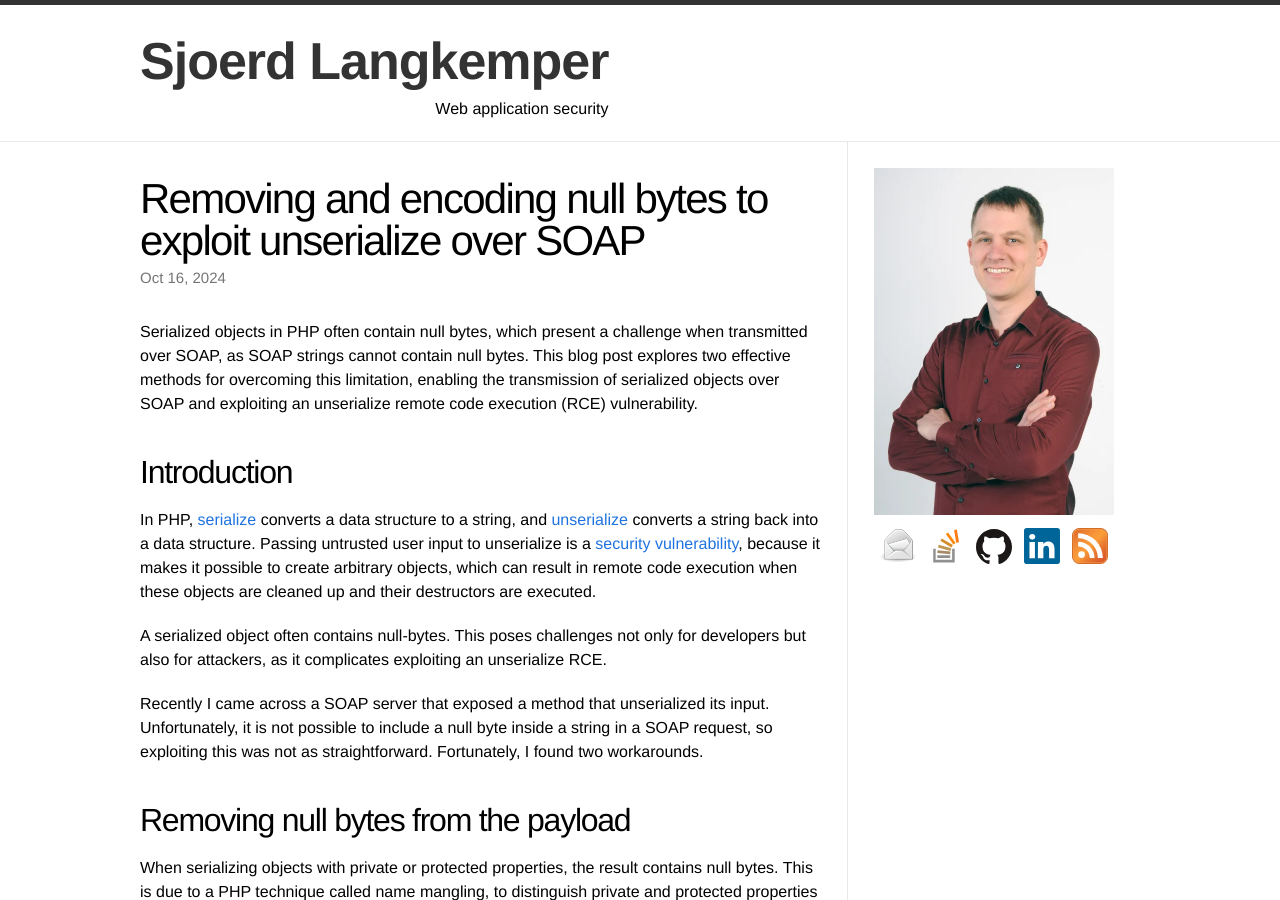
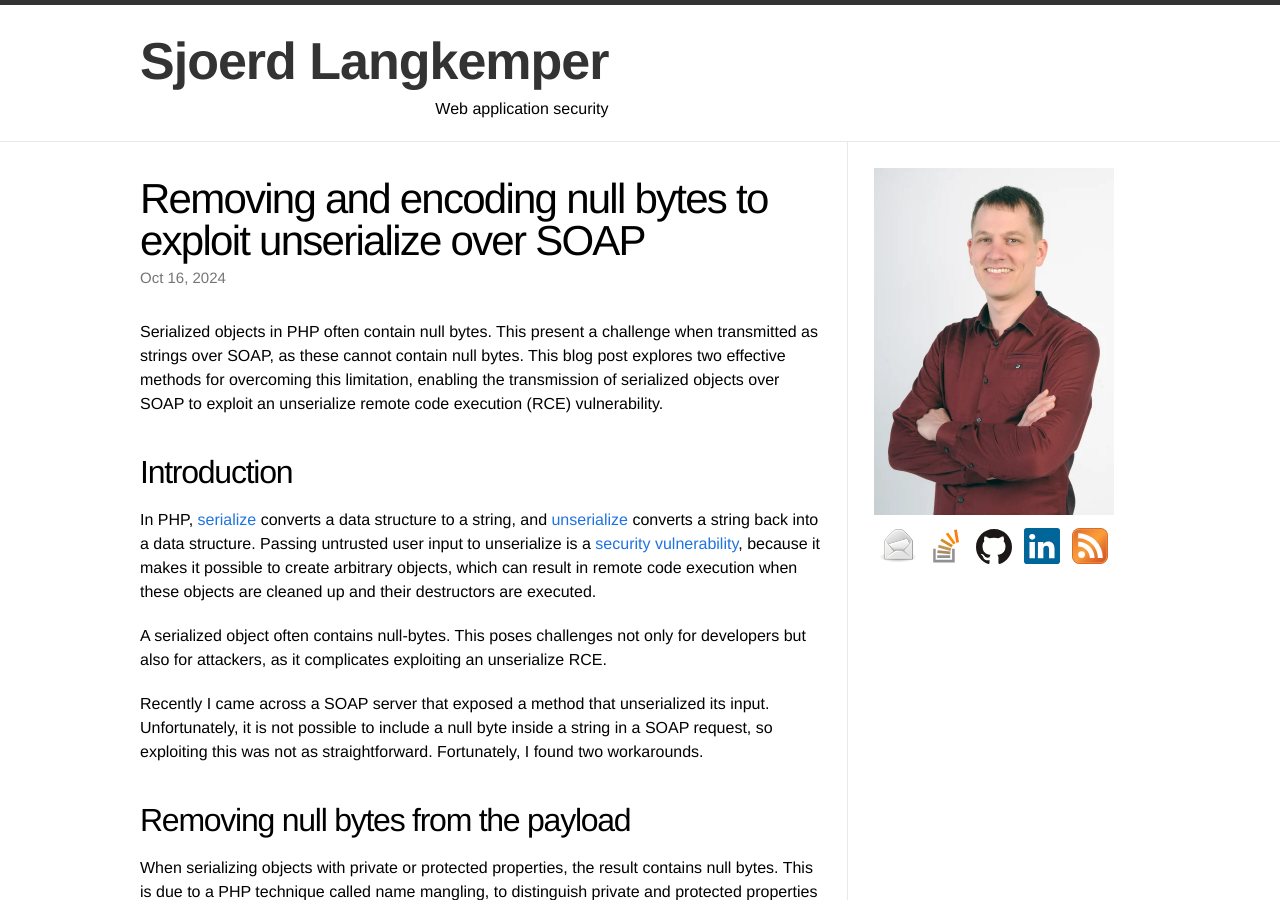
Before and after one commit to Sjord/Sjord.github.io, a Jekyll site: the page built from _posts/2024-09-10-php-unserialize-null-bytes-name-mangling.md, in a window 1280 px wide and 900 px high. Built offline with Jekyll 4.4.1, drawn with Linux system fonts in a browser that asks for light colours.

Commit message:
Fix some sentences

```diff
--- a/_posts/2024-09-10-php-unserialize-null-bytes-name-mangling.md
+++ b/_posts/2024-09-10-php-unserialize-null-bytes-name-mangling.md
@@ -5,7 +5,7 @@ thumbnail: nixie-zero-480.jpg
 date: 2024-10-16
 ---
 
-Serialized objects in PHP often contain null bytes, which present a challenge when transmitted over SOAP, as SOAP strings cannot contain null bytes. This blog post explores two effective methods for overcoming this limitation, enabling the transmission of serialized objects over SOAP and exploiting an unserialize remote code execution (RCE) vulnerability.
+Serialized objects in PHP often contain null bytes. This present a challenge when transmitted as strings over SOAP, as these cannot contain null bytes. This blog post explores two effective methods for overcoming this limitation, enabling the transmission of serialized objects over SOAP to exploit an unserialize remote code execution (RCE) vulnerability.
 
 ## Introduction
 
```
